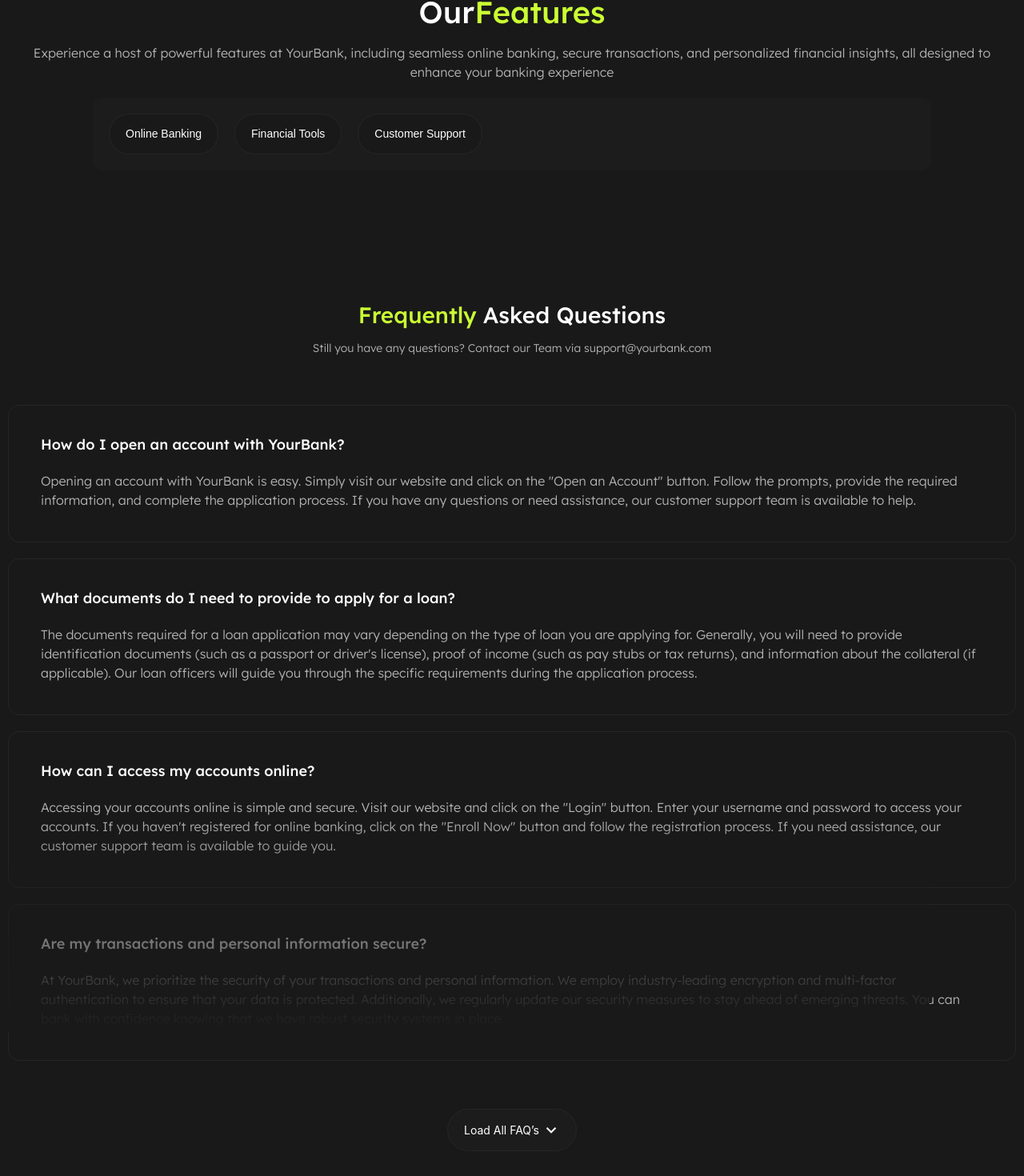
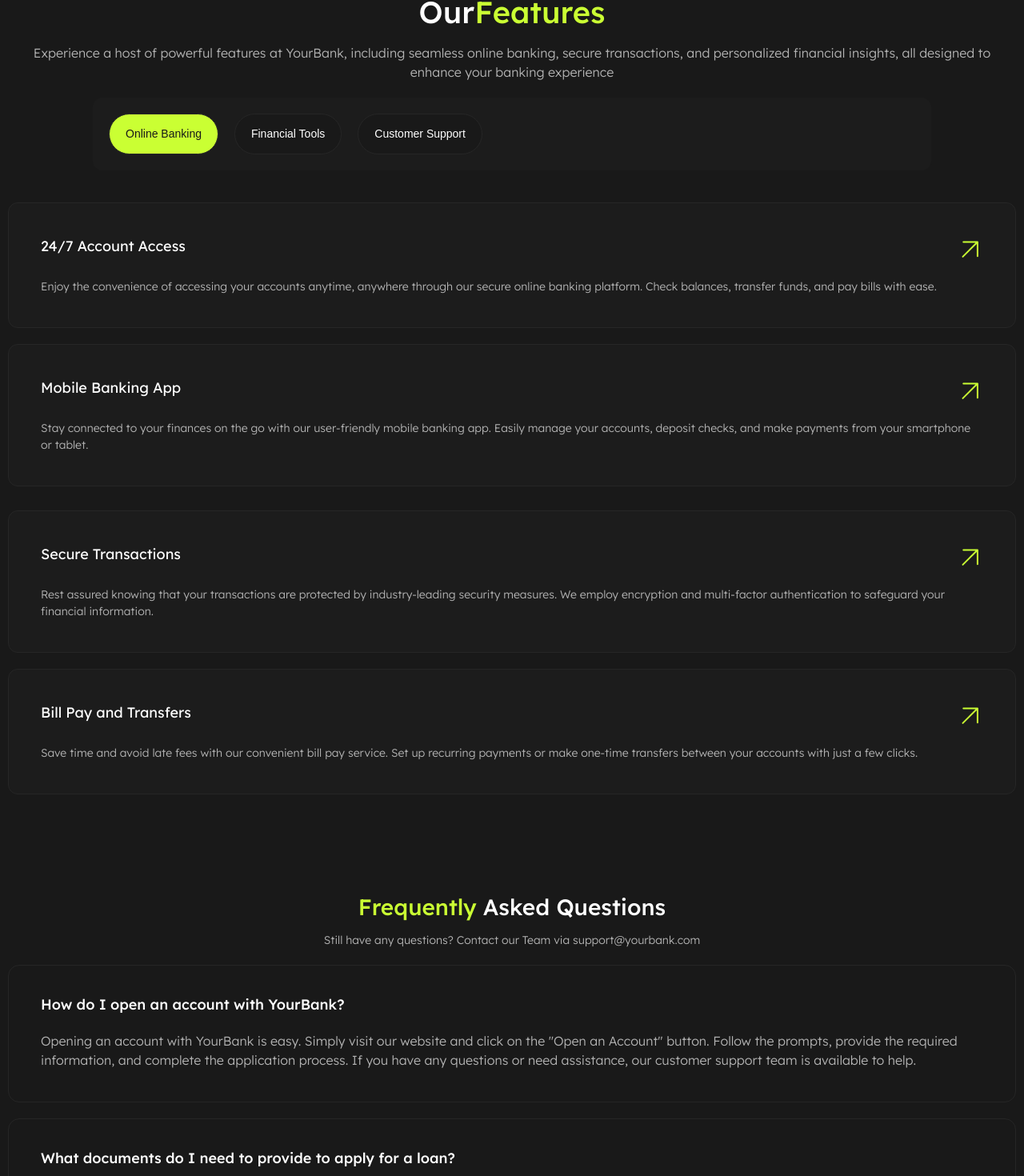
Before and after one commit to Vendifo/yourbank, a React (Create React App) app in the folder yourbank/: page / in a window 1280 px wide. Shown: the part 4552-6022 px from the top of the page at 80% size. Built offline with nearby package versions, Linux system fonts and the light colour scheme.

Commit message:
Сделан функционал для компонента Questions а так же исправлены баги у компонента Features

```diff
--- a/yourbank/src/components/home/features/Features.jsx
+++ b/yourbank/src/components/home/features/Features.jsx
@@ -1,9 +1,14 @@
-import React, { useState } from 'react';
+import React, { useState, useEffect } from 'react';
 import './features.css';
 import featuresArrow from '../../../img/Assets/featuresArrow.svg';
 
 function Features() {
   const [selectedFeature, setSelectedFeature] = useState('Online banking');
+
+  useEffect(() => {
+    setSelectedFeature('Online Banking');
+  }, []);
+
 
   const handleButtonClick = (feature) => {
     setSelectedFeature(feature);
@@ -32,9 +37,10 @@
             <button onClick={() => handleButtonClick('Customer Support')} className={selectedFeature === 'Customer Support' ? 'active' : ''}>
               Customer Support
             </button>
+
           </div>
           <div className='features__content'>
-            {/* Conditional rendering based on selectedFeature */}
+
             {selectedFeature === 'Online Banking' && (
               <div className='features__content'>
                 <div className='features__content-cards'>
--- a/yourbank/src/components/home/questions/Questions.jsx
+++ b/yourbank/src/components/home/questions/Questions.jsx
@@ -1,63 +1,83 @@
-import './questions.css'
-import Arrow from '../../../img/Assets/arrowdown.svg'
+import React, { useState } from 'react';
+import './questions.css';
+import Arrow from '../../../img/Assets/arrowdown.svg';
 
 function Questions() {
-    return(
-        <section className='questions' >
+    const [showAdditionalContent, setShowAdditionalContent] = useState(false);
+
+    const toggleAdditionalContent = () => {
+        setShowAdditionalContent(!showAdditionalContent);
+    };
+
+    return (
+        <section className='questions'>
             <div className='container'>
                 <div className='questions__container'>
                     <div className='questions__title'>
                         <h1><span>Frequently</span> Asked Questions</h1>
-                        <p>Still you have any questions? Contact our Team via support@yourbank.com</p>
+                        <p>Still have any questions? Contact our Team via support@yourbank.com</p>
                     </div>
                     <div className='questions__item-container'>
                         <div className='questions__row' >
                             <div className='questions__item' >
                                 <h1>How do I open an account with YourBank?</h1>
-                                <p>Opening an account with YourBank is easy. Simply
-                                     visit our website and click on the "Open an Account"
-                                      button. Follow the prompts, provide the required
-                                       information, and complete the application process.
-                                        If you have any questions or need assistance, our
-                                         customer support team is available to help.</p>
+                                <p>Opening an account with YourBank is easy. Simply visit our website and click on the "Open an Account" button. Follow the prompts, provide the required information, and complete the application process. If you have any questions or need assistance, our customer support team is available to help.</p>
                             </div>
                             <div className='questions__item' >
                                 <h1>What documents do I need to provide to apply for a loan?</h1>
-                                <p>The documents required for a loan application may vary depending
-                                     on the type of loan you are applying for. Generally, you will
-                                      need to provide identification documents (such as a passport
-                                       or driver's license), proof of income (such as pay stubs or tax returns),
-                                        and information about the collateral (if applicable). Our loan officers
-                                         will guide you through the specific requirements during the application
-                                         process.</p>
+                                <p>The documents required for a loan application may vary depending on the type of loan you are applying for. Generally, you will need to provide identification documents (such as a passport or driver's license), proof of income (such as pay stubs or tax returns), and information about the collateral (if applicable). Our loan officers will guide you through the specific requirements during the application process.</p>
                             </div>
                         </div>
                         <div className='questions__row' >
                             <div className='questions__item' >
                                 <h1>How can I access my accounts online?</h1>
-                                <p>Accessing your accounts online is simple and secure. Visit our website and click
-                                     on the "Login" button. Enter your username and password to access your accounts.
-                                      If you haven't registered for online banking, click on the "Enroll Now" button
-                                       and follow the registration process. If you need assistance, our customer support
-                                        team is available to guide you.</p>
+                                <p>Accessing your accounts online is simple and secure. Visit our website and click on the "Login" button. Enter your username and password to access your accounts. If you haven't registered for online banking, click on the "Enroll Now" button and follow the registration process. If you need assistance, our customer support team is available to guide you.</p>
                             </div>
                             <div className='questions__item' >
                                 <h1>Are my transactions and personal information secure?</h1>
-                                <p>At YourBank, we prioritize the security of your transactions
-                                     and personal information. We employ industry-leading encryption
-                                      and multi-factor authentication to ensure that your data is
-                                      protected. Additionally, we regularly update our security measures
-                                      to stay ahead of emerging threats. You can bank with confidence
-                                      knowing that we have robust security systems in place.</p>
+                                <p>At YourBank, we prioritize the security of your transactions and personal information. We employ industry-leading encryption and multi-factor authentication to ensure that your data is protected. Additionally, we regularly update our security measures to stay ahead of emerging threats. You can bank with confidence knowing that we have robust security systems in place.</p>
                             </div>
                         </div>
                         <div className='questions__row-background'></div>
                     </div>
-                    <div className='questions__button-container' ><button className='questions__button' >Load All FAQ’s <img src={Arrow} alt="Arrow" /></button></div>
+                    {showAdditionalContent && (
+                        <div className='questions__item-container' >
+                            <div className='questions__row'>
+                                <div className='questions__item'>
+                                    <h1>How do I apply for a credit card?</h1>
+                                    <p>Applying for a credit card with YourBank is a straightforward process. You can visit our credit card section on the website and choose the card that suits your needs. Click on the "Apply Now" button, fill out the required information, and submit your application. Our team will review your application, and if approved, you'll receive your new credit card shortly.</p>
+                                </div>
+                                <div className='questions__item'>
+                                    <h1>What benefits come with YourBank credit cards?</h1>
+                                    <p>YourBank credit cards come with various benefits, including cashback rewards, travel perks, and low-interest rates. Each credit card has its unique features, so you can choose one that aligns with your spending habits and lifestyle. Explore our credit card offerings to discover the benefits associated with each card.</p>
+                                </div>
+                            </div>
+                            <div className='questions__row'>
+                                <div className='questions__item'>
+                                    <h1>Is there a mobile app for YourBank?</h1>
+                                    <p>Yes, YourBank offers a user-friendly mobile app that allows you to manage your accounts, transfer funds, pay bills, and more, all from the convenience of your mobile device. Simply download the YourBank app from the App Store or Google Play, log in with your credentials, and enjoy the convenience of banking on the go.</p>
+                                </div>
+                                <div className='questions__item'>
+                                    <h1>What steps should I take if I lose my debit card?</h1>
+                                    <p>If you lose your YourBank debit card, it's essential to act quickly to protect your account. Contact our customer support team immediately to report the loss, and they will guide you through the process of blocking the card and issuing a replacement. Additionally, monitor your account for any unauthorized transactions and report them promptly.</p>
+                                </div>
+                            </div>
+
+                        </div>
+                    )}
+                    <div className='questions__button-container'>
+                        <button className='questions__button' onClick={toggleAdditionalContent}>
+                            Load All FAQ’s <img src={Arrow} alt="Arrow" style={{ transform: showAdditionalContent ? 'rotate(180deg)' : 'rotate(0deg)', transition: 'transform 0.3s ease' }} />
+                        </button>
+
+
+                    </div>
+
+
                 </div>
             </div>
         </section>
     );
 }
 
-export default Questions
+export default Questions;
--- a/yourbank/src/components/home/questions/questions.css
+++ b/yourbank/src/components/home/questions/questions.css
@@ -7,7 +7,7 @@
     .questions__container {
         display: flex;
         flex-direction: column;
-        gap: 80px;
+        gap: 20px;
     }
 
     .questions__title {
@@ -53,7 +53,7 @@
         height: 275px;
 
         position: absolute;
-        bottom: 290px;
+        bottom: 280px;
 
         background: linear-gradient(180deg, rgba(25, 25, 25, 0.00) 0%, #191919 100%);
     }
@@ -89,6 +89,8 @@
         justify-content: center;
     }
 
+
+
     .questions__button {
         cursor: pointer;
         display: flex;
@@ -107,6 +109,12 @@
         font-weight: 400;
         line-height: 150%;
     }
+
+    .rotate {
+        transform: rotate(180deg);
+        transition: transform 0.3s ease; /* Добавляем плавный переход для плавного вращения */
+    }
+
 }
 
 @media only screen and (min-width:1440px) and (max-width:1919px) {
@@ -164,7 +172,7 @@
         height: 275px;
 
         position: absolute;
-        bottom: 290px;
+        bottom: 270px;
 
         background: linear-gradient(180deg, rgba(25, 25, 25, 0.00) 0%, #191919 100%);
     }
@@ -230,7 +238,7 @@
         display: flex;
         flex-direction: column;
 
-        gap: 60px;
+        gap: 20px;
     }
 
     .questions__title {
@@ -274,11 +282,11 @@
     }
 
     .questions__row-background {
-        width:  90%;
+        width:  96%;
         height: 275px;
 
         position: absolute;
-        bottom: 270px;
+        bottom: 200px;
 
         background: linear-gradient(180deg, rgba(25, 25, 25, 0.00) 0%, #191919 100%);
     }
```
Lines whose indentation alone changed are shown as unchanged.
